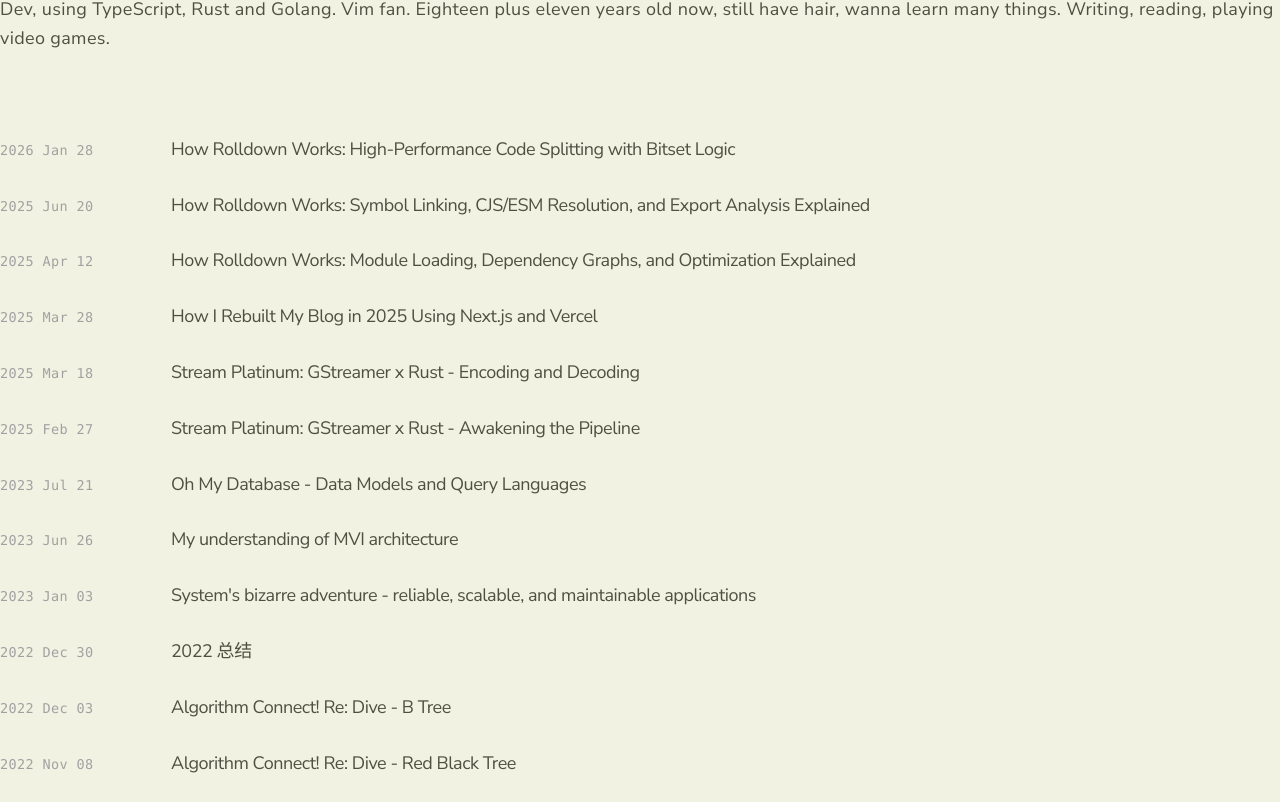
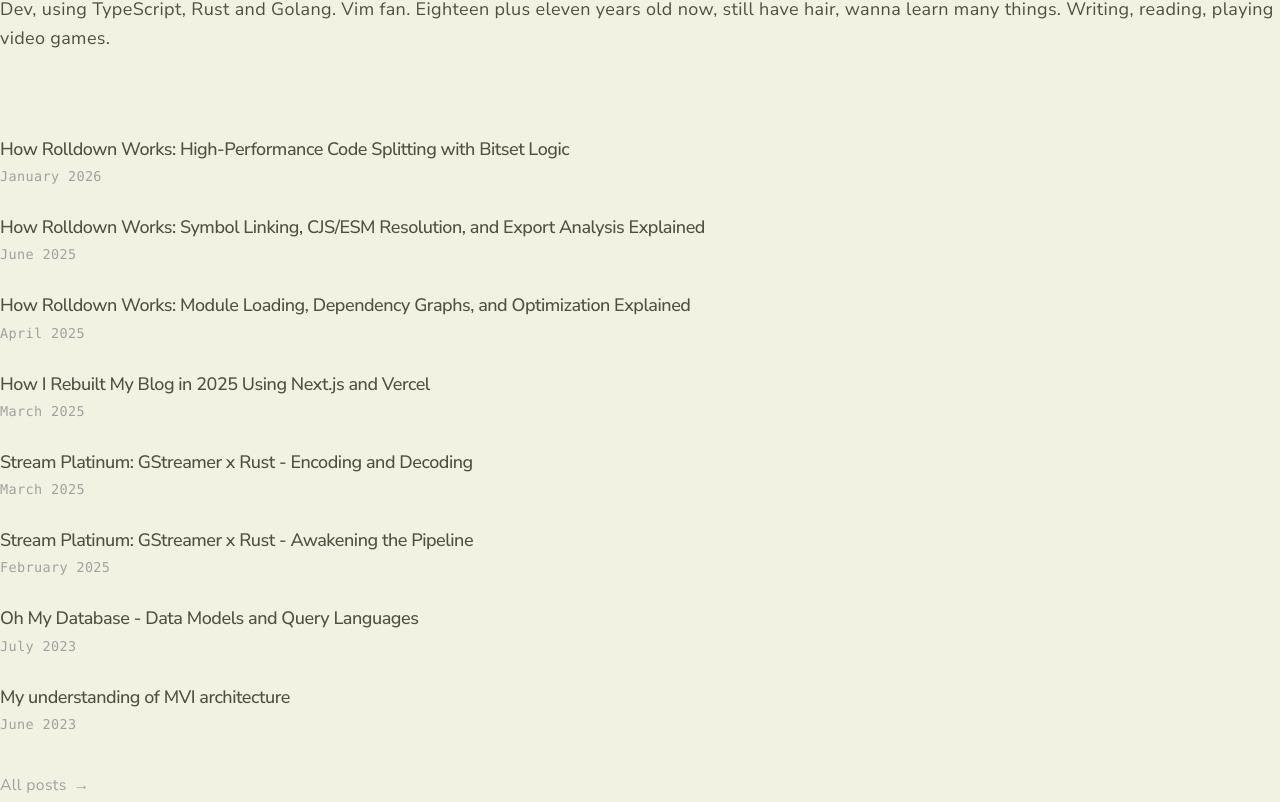
Before and after one commit to ShroXd/atriiy.dev, a Next.js app: page / in a window 1280 px wide. Shown: the part 238-1040 px from the top of the page. Built offline with nearby package versions, Linux system fonts and the light colour scheme.

Commit message:
feat: tweaks main page layout

```diff
--- /dev/null
+++ b/app/components/HomeBlogList.tsx
@@ -0,0 +1,116 @@
+'use client'
+
+import { motion } from 'framer-motion'
+import Link from 'next/link'
+
+const LIMIT = 8
+
+const container = {
+  hidden: { opacity: 0 },
+  show: { opacity: 1, transition: { staggerChildren: 0.09 } },
+}
+
+const item = {
+  hidden: { opacity: 0, y: 12 },
+  show: { opacity: 1, y: 0, transition: { duration: 0.35 } },
+}
+
+interface Post {
+  slug: string
+  metadata: {
+    title: string
+    publishedAt: string
+    draft?: boolean
+  }
+}
+
+function formatHomeDate(dateStr: string) {
+  const d = new Date(dateStr)
+  return d.toLocaleDateString('en-US', { month: 'long', year: 'numeric' })
+}
+
+function DraftTitle({ title }: { title: string }) {
+  return (
+    <motion.span className='inline-flex items-center gap-2'>
+      <motion.span
+        className='inline-block bg-gradient-to-r from-neutral-600 via-neutral-500 to-neutral-600 bg-clip-text font-medium text-transparent'
+        animate={{
+          opacity: [0.8, 1, 0.8],
+          backgroundPosition: ['0%', '100%', '0%'],
+        }}
+        transition={{
+          opacity: { repeat: Infinity, duration: 3, ease: 'easeInOut' },
+          backgroundPosition: { repeat: Infinity, duration: 3, ease: 'linear' },
+        }}
+      >
+        {title}
+      </motion.span>
+      <motion.span
+        animate={{ y: [0, -3, 0], rotate: [0, -5, 0, 5, 0] }}
+        transition={{
+          y: { repeat: Infinity, duration: 1.5, ease: 'easeInOut' },
+          rotate: { repeat: Infinity, duration: 2, ease: 'easeInOut' },
+        }}
+        title='Work in Progress'
+      >
+        🚧
+      </motion.span>
+    </motion.span>
+  )
+}
+
+export function HomeBlogList({ posts }: { posts: Post[] }) {
+  const sorted = [...posts]
+    .sort(
+      (a, b) =>
+        new Date(b.metadata.publishedAt).getTime() -
+        new Date(a.metadata.publishedAt).getTime()
+    )
+    .slice(0, LIMIT)
+
+  return (
+    <div>
+      <motion.ul variants={container} initial='hidden' animate='show'>
+        {sorted.map(post => (
+          <motion.li key={post.slug} variants={item}>
+            <Link
+              href={`/blog/${post.slug}`}
+              className='group flex flex-col py-3'
+            >
+              <span className='font-montserrat font-medium tracking-tight text-[var(--color-heading)] transition-colors duration-200 group-hover:text-[var(--color-link-hover)]'>
+                {post.metadata.draft ? (
+                  <DraftTitle title={post.metadata.title} />
+                ) : (
+                  post.metadata.title
+                )}
+              </span>
+              <time
+                dateTime={post.metadata.publishedAt}
+                className='mt-1 font-mono text-xs tabular-nums text-neutral-400 dark:text-neutral-500'
+              >
+                {formatHomeDate(post.metadata.publishedAt)}
+              </time>
+            </Link>
+          </motion.li>
+        ))}
+      </motion.ul>
+
+      <motion.div
+        initial={{ opacity: 0 }}
+        animate={{ opacity: 1 }}
+        transition={{ delay: 0.5, duration: 0.4 }}
+        className='mt-5'
+      >
+        <Link
+          href='/blog'
+          className='group inline-flex items-center gap-1.5 text-sm text-neutral-400 transition-colors duration-200 hover:text-[var(--color-link-hover)] dark:text-neutral-500'
+        >
+          <span>All posts</span>
+          <span className='translate-x-0 transition-transform duration-200 group-hover:translate-x-0.5'>
+            →
+          </span>
+        </Link>
+      </motion.div>
+    </div>
+  )
+}
--- a/app/page.tsx
+++ b/app/page.tsx
@@ -1,10 +1,13 @@
-import { BlogPosts } from 'app/components/posts'
+import { getBlogPosts } from 'app/blog/utils'
 
 import BlurText from './components/BlurText/BlurText'
 import FadeIn from './components/FadeIn'
+import { HomeBlogList } from './components/HomeBlogList'
 import PageTransition from './components/PageTransition'
 
 export default function Page() {
+  const posts = getBlogPosts()
+
   return (
     <PageTransition>
       <section>
@@ -30,7 +33,7 @@ export default function Page() {
 
         <FadeIn delay={0.2}>
           <div className='my-8'>
-            <BlogPosts />
+            <HomeBlogList posts={posts} />
           </div>
         </FadeIn>
       </section>
```
